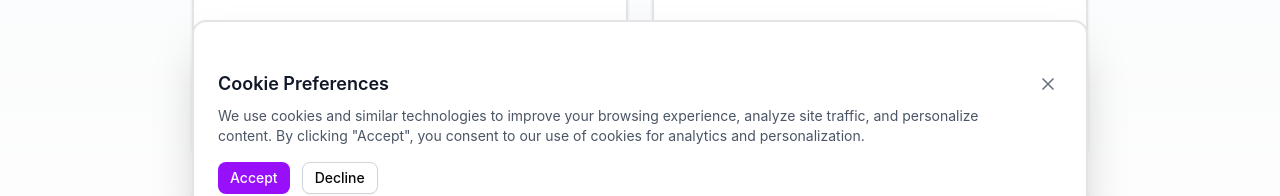
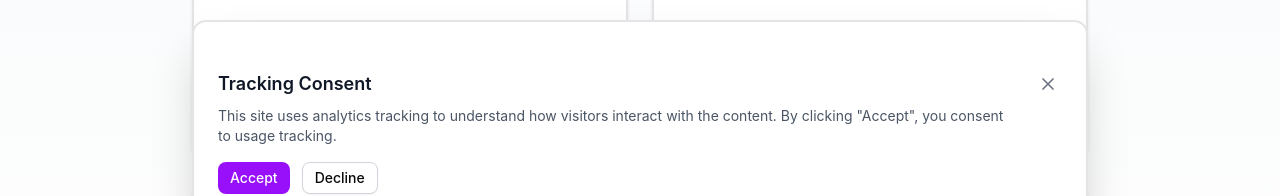
Before and after one commit to radekBednarik/personal_cv_page, a React (Vite) app: page / in a window 1280 px wide. Shown: the part 540-736 px from the top of the page. Built offline with nearby package versions, Linux system fonts and the light colour scheme; no server answers.

Commit message:
chore: Replace the consent banner text

```diff
--- a/src/components/CookieConsentBanner.tsx
+++ b/src/components/CookieConsentBanner.tsx
@@ -72,13 +72,12 @@ export function CookieConsentBanner({
 					<div className="flex items-start gap-4">
 						<div className="flex-1">
 							<h3 className="text-lg font-semibold text-gray-900 dark:text-white mb-2">
-								Cookie Preferences
+								Tracking Consent
 							</h3>
 							<p className="text-sm text-gray-600 dark:text-gray-300 mb-4">
-								We use cookies and similar technologies to improve your browsing
-								experience, analyze site traffic, and personalize content. By
-								clicking "Accept", you consent to our use of cookies for
-								analytics and personalization.
+								This site uses analytics tracking to understand how visitors
+								interact with the content. By clicking "Accept", you consent to
+								usage tracking.
 							</p>
 							<div className="flex flex-wrap gap-3">
 								<Button
@@ -102,7 +101,7 @@ export function CookieConsentBanner({
 							type="button"
 							onClick={handleDismiss}
 							className="flex-shrink-0 p-1 rounded-full hover:bg-gray-100 dark:hover:bg-gray-800 transition-colors"
-							aria-label="Decline cookies and close banner"
+							aria-label="Decline tracking and close banner"
 						>
 							<X className="w-5 h-5 text-gray-500 dark:text-gray-400" />
 						</button>
```
